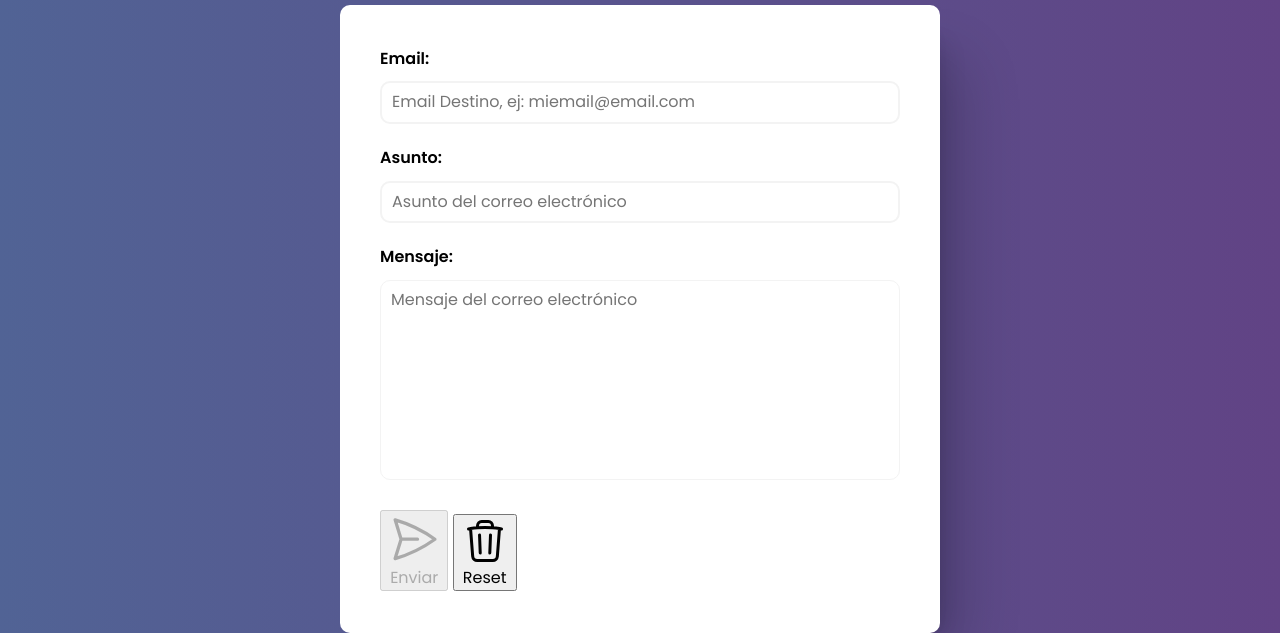
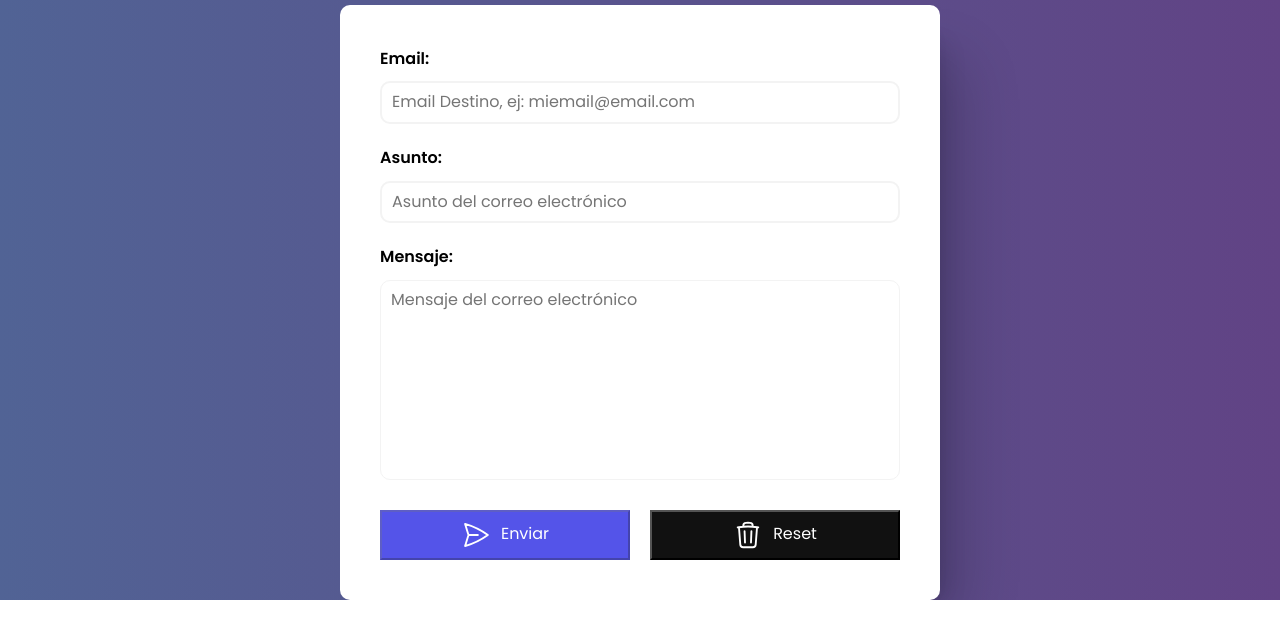
Before and after one commit to MartinezFabian/Email-sending-simulator, a plain HTML site: page index.html in a window 1280 px wide. Shown: the part 273-906 px from the top of the page. After the commit the page ends 873 px from the top, so only its background shows below. Drawn offline with Linux system fonts and the light colour scheme.

Commit message:
feat: Add styles to the buttons section

```diff
--- a/css/styles.css
+++ b/css/styles.css
@@ -15,6 +15,7 @@ html {
   --secondary-color: #7474bf;
   --light-gray: #f3f3f3;
   --button-send-color: #5454e9;
+  --button-reset-color: #111;
   --message-error-color: rgb(165 0 0);
   --message-success-color: rgb(58, 159, 0);
   --background-gradient-start: #516395;
@@ -107,7 +108,8 @@ form {
   border-color: var(--light-gray);
 }
 
-.form__input:focus {
+.form__input:focus,
+.form__textarea:focus {
   outline: none; /* Elimina el contorno predeterminado en algunos navegadores */
   border-color: var(--secondary-color);
 }
@@ -117,3 +119,47 @@ form {
   max-width: 100%;
   height: 20rem;
 }
+
+/* buttons */
+.form__buttons {
+  display: flex;
+  flex-direction: row;
+  gap: 2rem;
+}
+
+@media (min-width: 480px) {
+  .form__button {
+    gap: 4rem;
+  }
+}
+
+.icon-button {
+  display: inline-block;
+  width: 3rem;
+  height: 3rem;
+}
+
+.form__button {
+  width: 100%;
+  display: flex;
+  flex-direction: row;
+  justify-content: center;
+  align-items: center;
+  gap: 1rem;
+  font-size: 1.6rem;
+  padding: 0.8rem;
+  cursor: pointer;
+  color: var(--main-color);
+}
+
+.form__button--send {
+  background-color: var(--button-send-color);
+}
+
+.form__button--reset {
+  background-color: var(--button-reset-color);
+}
+
+.form__button:hover {
+  opacity: 0.9;
+}
--- a/index.html
+++ b/index.html
@@ -64,7 +64,7 @@
                 viewBox="0 0 24 24"
                 stroke-width="1.5"
                 stroke="currentColor"
-                class="w-6 h-6"
+                class="icon-button"
               >
                 <path
                   stroke-linecap="round"
@@ -82,7 +82,7 @@
                 viewBox="0 0 24 24"
                 stroke-width="1.5"
                 stroke="currentColor"
-                class="w-6 h-6"
+                class="icon-button"
               >
                 <path
                   stroke-linecap="round"
```
